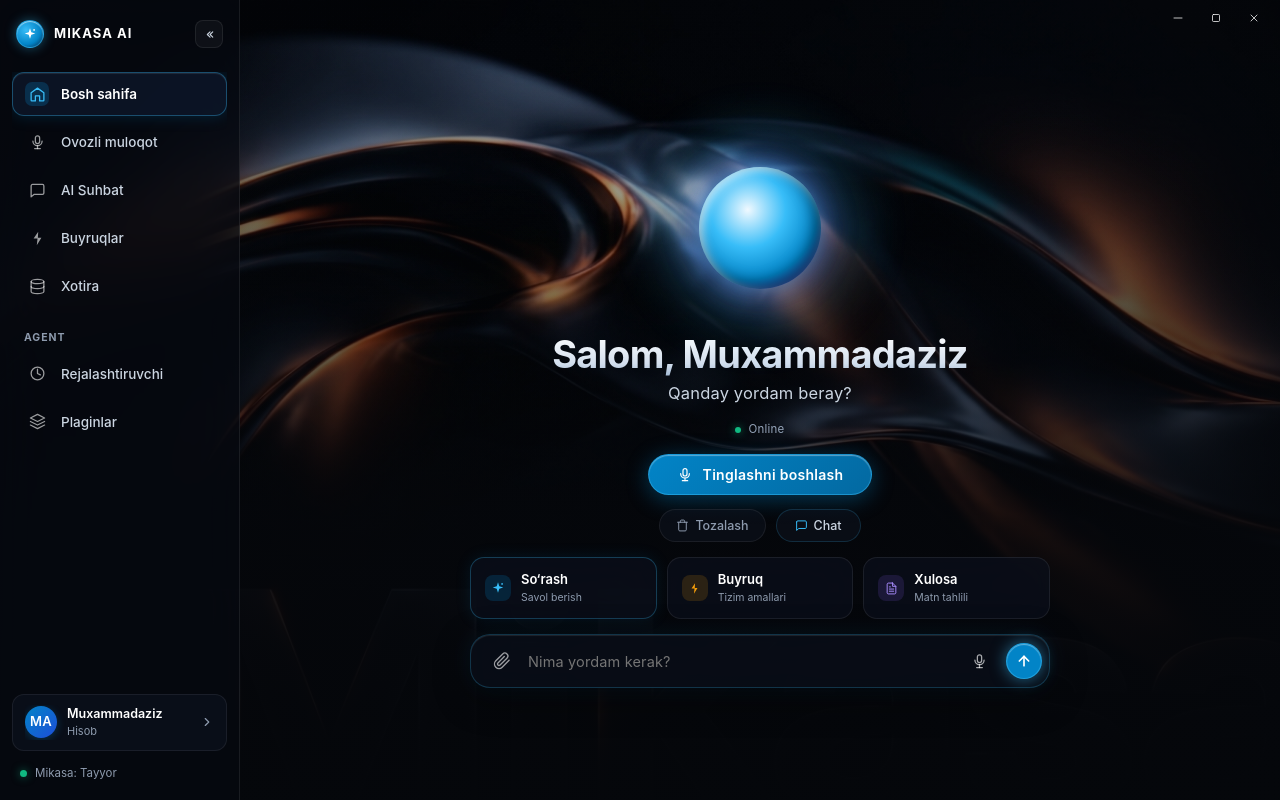
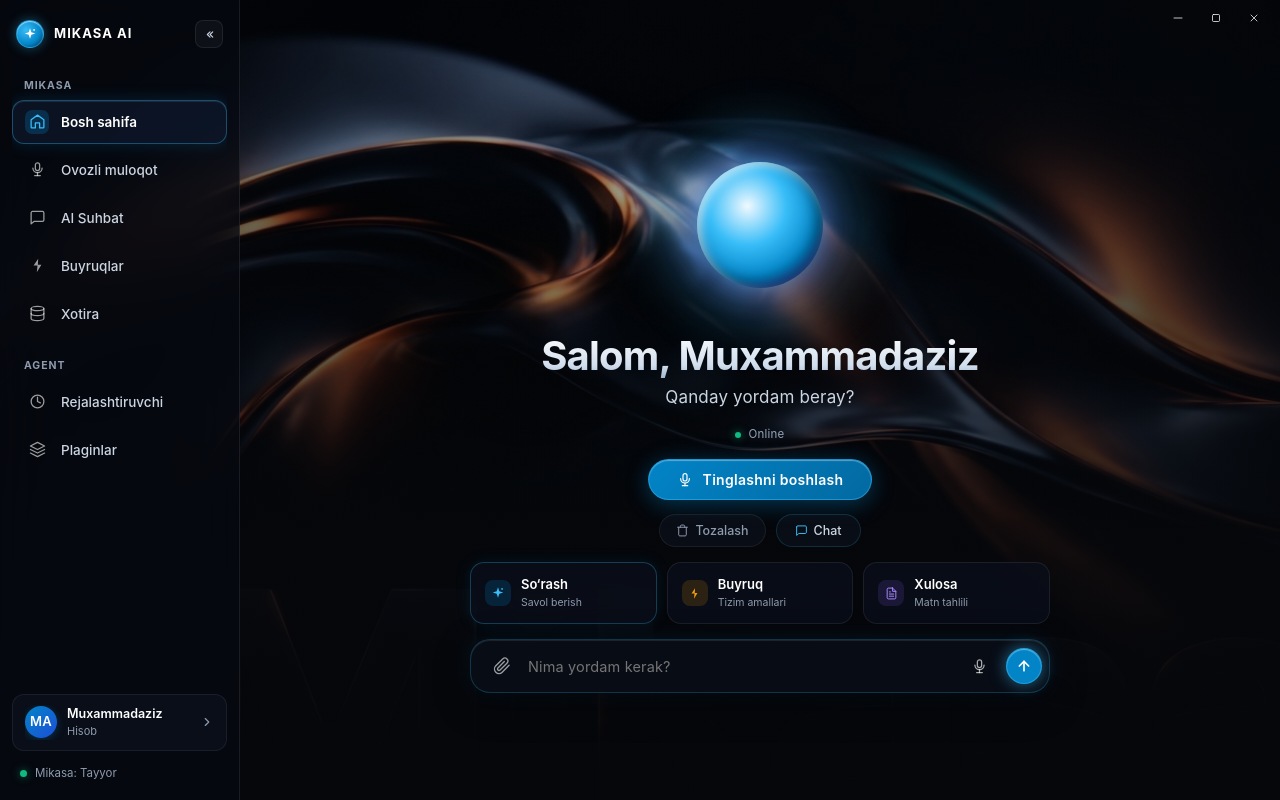
Before and after one commit to Muxammadaziz-boss/Mikasa.ai, a React (Vite) app in the folder mikasa-7/: page / in a window 1280 px wide. Built offline with nearby package versions, Linux system fonts and the light colour scheme.

Commit message:
style(landing): Mikasa 7.0 bosh sahifa MIKASA bo'limi, yirik Orb va mukammal vertikal ierarxiya yakunlandi

```diff
--- a/mikasa-7/src/layout/Sidebar.tsx
+++ b/mikasa-7/src/layout/Sidebar.tsx
@@ -27,7 +27,7 @@ export interface NavSectionDef {
 
 export const NAV_SECTIONS: NavSectionDef[] = [
   {
-    title: "",
+    title: "MIKASA",
     items: [
       { id: "home", path: "/", label: "Bosh sahifa", icon: HomeIcon },
       { id: "voice", path: "/voice", label: "Ovozli muloqot", icon: MicIcon },
--- a/mikasa-7/src/pages/LandingPage.tsx
+++ b/mikasa-7/src/pages/LandingPage.tsx
@@ -92,7 +92,7 @@ export const LandingPage: React.FC<LandingPageProps> = ({
           onClick={() => onNavigate("/voice")}
           title="Ovozli muloqotni boshlash"
         >
-          <MikasaOrb size="clamp(145px, 16vw, 180px)" state="idle" />
+          <MikasaOrb size="clamp(150px, 17vw, 185px)" state="idle" />
         </div>
 
         {/* 2. GREETING (Salom, Muxammadaziz / Qanday yordam beray?) */}
@@ -100,11 +100,11 @@ export const LandingPage: React.FC<LandingPageProps> = ({
           <h1
             className="text-metallic-gradient"
             style={{
-              fontSize: "clamp(30px, 3.6vw, 38px)",
+              fontSize: "clamp(32px, 3.8vw, 40px)",
               fontWeight: 700,
               letterSpacing: "-0.02em",
               lineHeight: 1.15,
-              marginBottom: "4px",
+              marginBottom: "6px",
             }}
           >
             Salom, {userName}
@@ -112,7 +112,7 @@ export const LandingPage: React.FC<LandingPageProps> = ({
 
           <p
             style={{
-              fontSize: "clamp(14.5px, 1.6vw, 16.5px)",
+              fontSize: "clamp(15px, 1.7vw, 17px)",
               color: "var(--text-secondary)",
               fontWeight: 400,
               letterSpacing: "0.01em",
```
